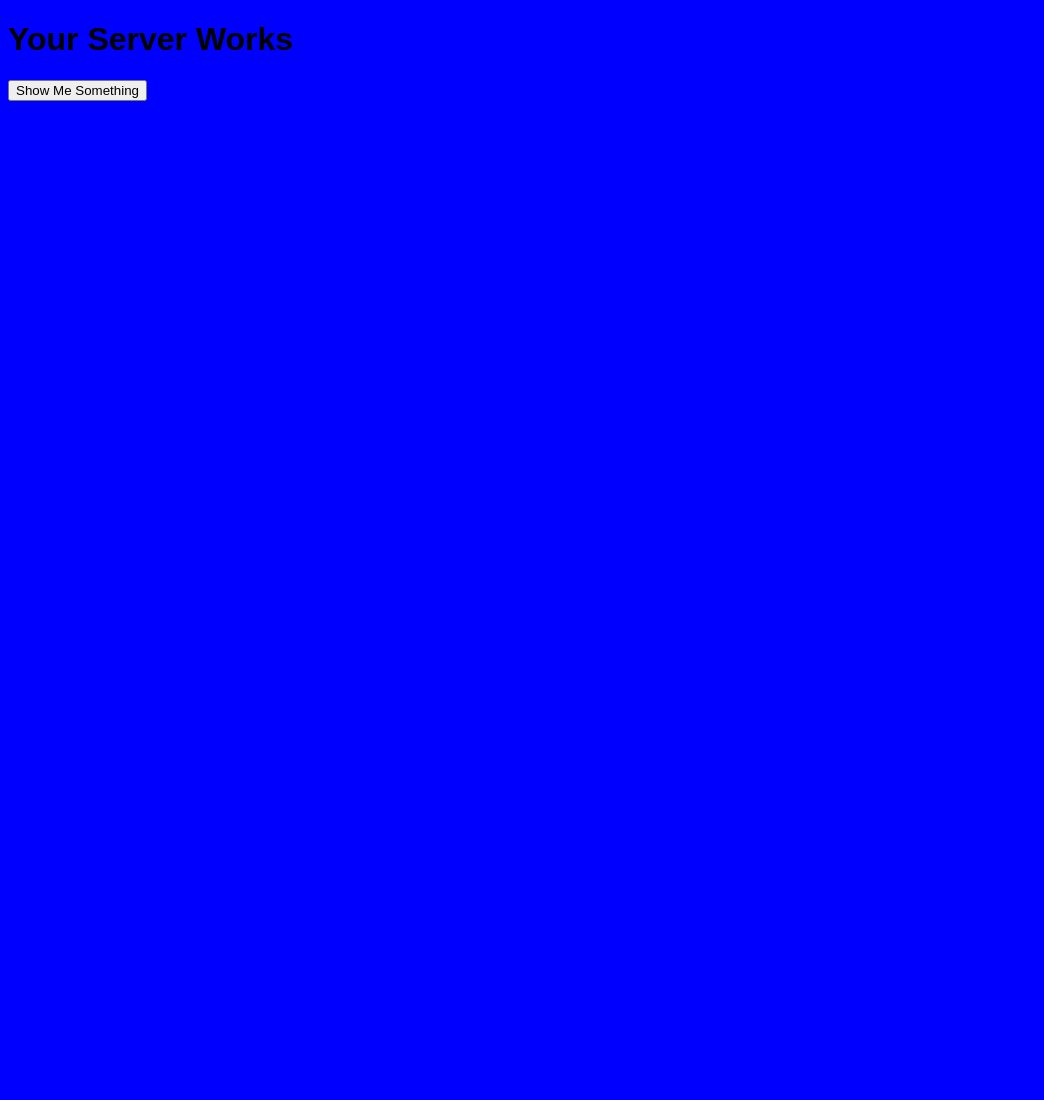
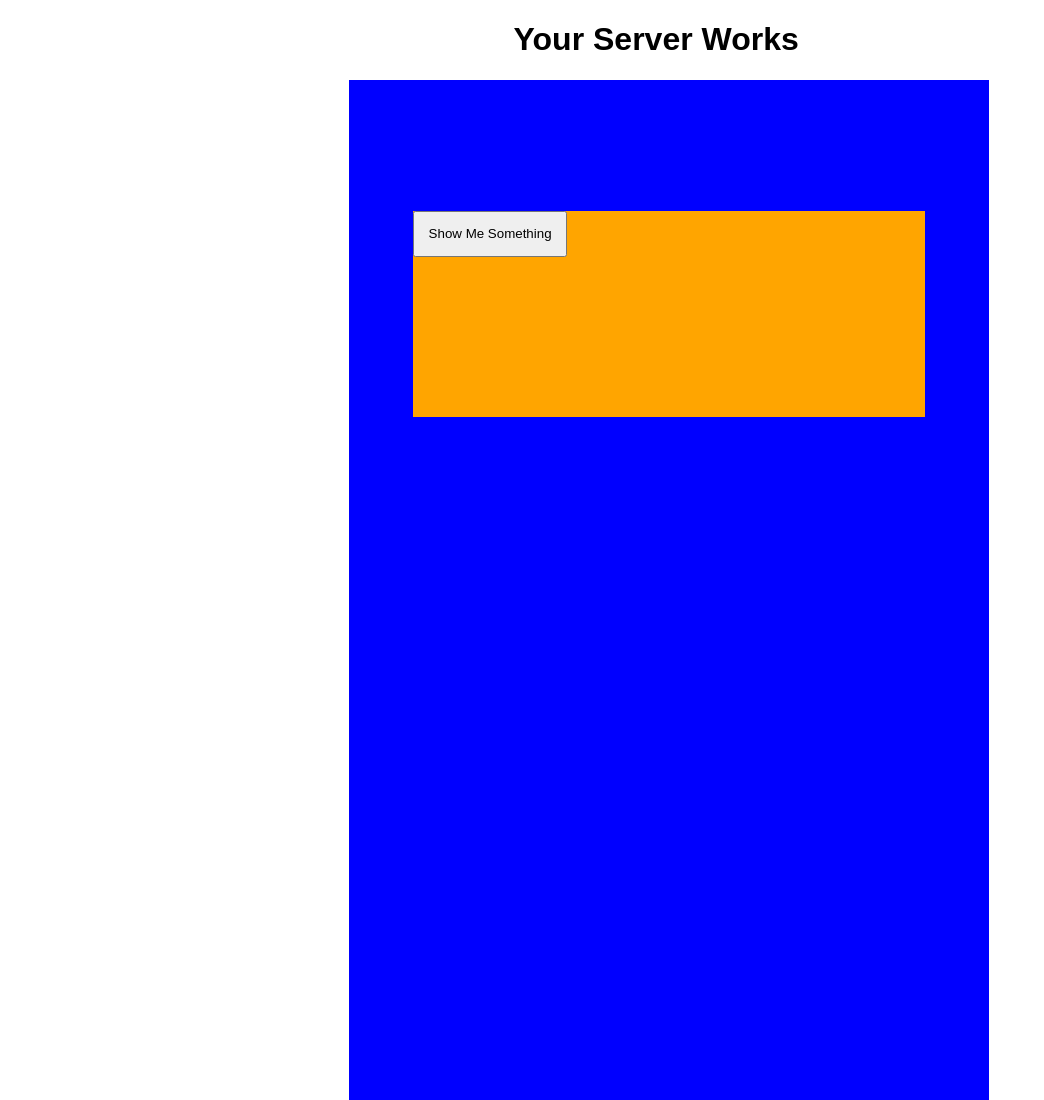
Before and after one commit to 00Overlord00/Refresher, a website: page public/views/index.html in a window 1280 px wide. Shown: the top 1100 px of the page, without its empty margins (0-1044 px from the left). Before the commit the page ends 800 px from the top, so only its background shows below. Drawn offline with Linux system fonts and the light colour scheme.

Commit message:
Practicing with CSS

```diff
--- a/public/styles/versace.css
+++ b/public/styles/versace.css
@@ -1,13 +1,34 @@
 body {
   font-family: lucida, sans-serif;
-  background-color: blue;
 }
 
-.queryArea {
-  VW: 750px;
-  VH: 2000px;
+#queryArea {
+  width: 50vw;
+  height: 1000vh;
+  background-color: blue;
+  margin-left: 27%;
+  padding-top: .25%;
+}
+
+#buttonArea {
+  background-color: orange;
+  padding-left: 40%
+  padding-top: 25%;
+  padding-bottom: 25%;
+  margin-top: 20%;
+  margin-left: 10%;
+  margin-right: 10%
 }
 
 h1 {
   font: lucida;
+  margin-left: 40%;
 }
+
+#queryButton {
+  padding-top: 1em;
+  padding-bottom: 1em;
+  padding-left: 1em;
+  padding-right: 1em;
+
+}
--- a/public/views/index.html
+++ b/public/views/index.html
@@ -8,7 +8,9 @@
   </head>
   <h1>Your Server Works</h1>
   <div id = "queryArea">
+    <div id = "buttonArea">
     <button id = "queryButton">Show Me Something</button>
+  </div>
   <body>
 
   </body>
```
